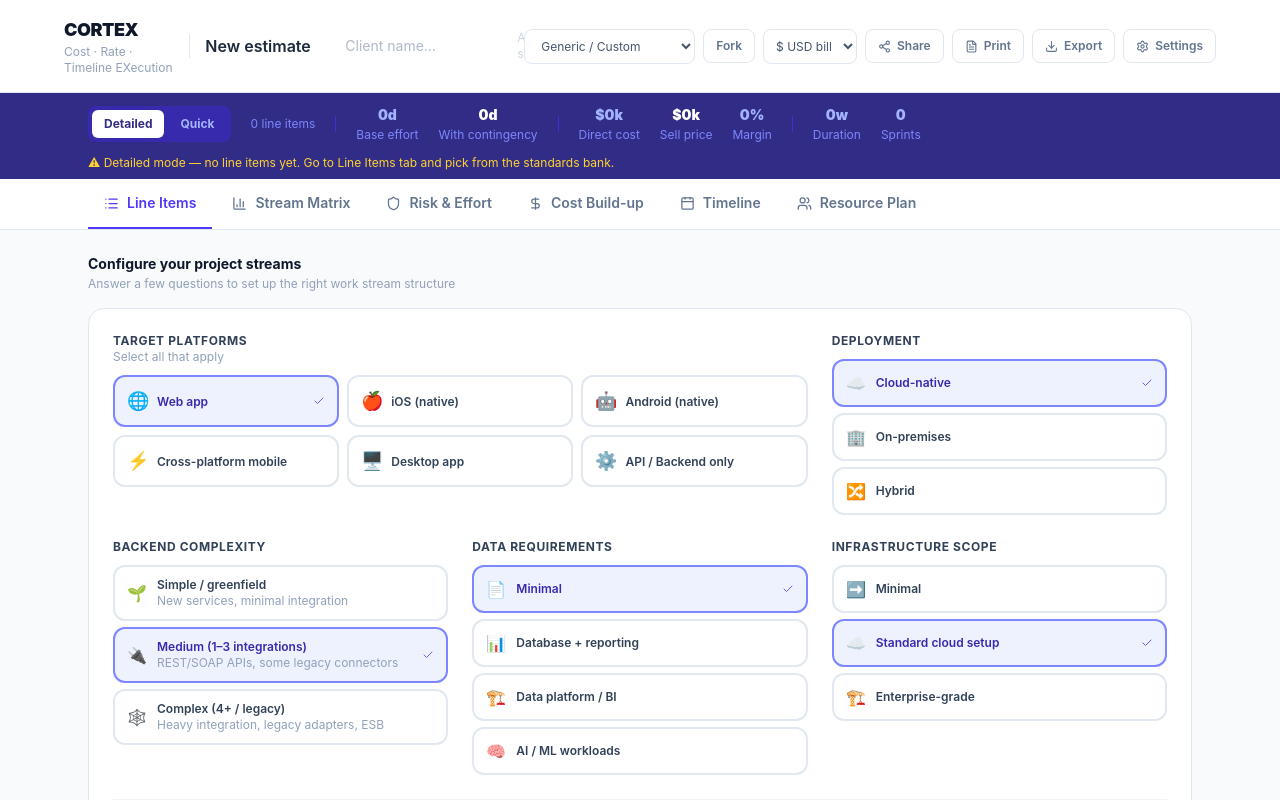
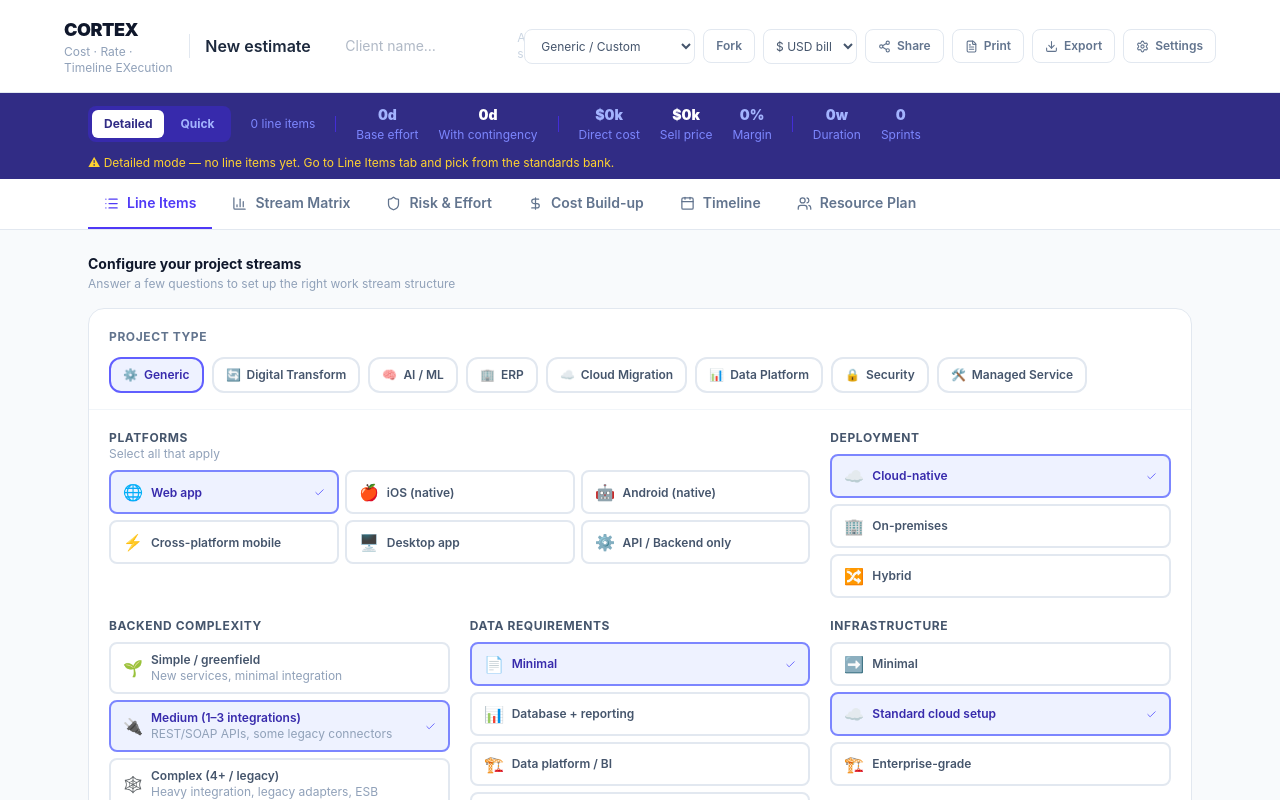
Before and after one commit to gauravs19/cortex, a React (Vite) app: page / in a window 1280 px wide. Both pictures are taken after a click on the button "New estimate". Shown: the top 800 px of the page. Built offline with nearby package versions, Linux system fonts and the light colour scheme.

Commit message:
feat: work type + configurator dynamically linked — single screen, smart defaults per type (#8)
Co-authored-by: gaurav.sharma16 <gaurav.sharma16@globallogic.com>

```diff
--- a/src/components/estimator/StreamConfigWizard.tsx
+++ b/src/components/estimator/StreamConfigWizard.tsx
@@ -1,172 +1,226 @@
 import { useState } from 'react'
-import { Check, Wand2 } from 'lucide-react'
-import { CONFIG_QUESTIONS, DEFAULT_CONFIG, generateStreams, getActiveRolesFromStreams } from '../../data/streamConfigurator'
+import { Check, Wand2, RotateCcw } from 'lucide-react'
+import {
+  CONFIG_QUESTIONS, DEFAULT_CONFIG, WORK_TYPES, WORK_TYPE_DEFAULTS,
+  generateStreams, getActiveRolesFromStreams,
+} from '../../data/streamConfigurator'
 import type { StreamConfig } from '../../types'
 
 interface Props {
   initialConfig?: StreamConfig
   workType: string
   onApply: (streams: ReturnType<typeof generateStreams>, config: StreamConfig, roles: string[]) => void
+  onWorkTypeChange?: (wt: string) => void
   onClose: () => void
   closeLabel?: string
 }
 
-export default function StreamConfigWizard({ initialConfig, workType, onApply, onClose, closeLabel = 'Cancel' }: Props) {
-  const [cfg, setCfg] = useState<StreamConfig>(initialConfig ?? DEFAULT_CONFIG)
+export default function StreamConfigWizard({
+  initialConfig, workType, onApply, onWorkTypeChange, onClose, closeLabel = 'Cancel',
+}: Props) {
+  const [activeWorkType, setActiveWorkType] = useState(workType)
+  const [cfg, setCfg] = useState<StreamConfig>(initialConfig ?? WORK_TYPE_DEFAULTS[workType] ?? DEFAULT_CONFIG)
+  const [customised, setCustomised] = useState(false)
 
-  const setValue = (id: keyof StreamConfig, value: string | string[] | boolean) =>
+  const applyWorkType = (wt: string) => {
+    setActiveWorkType(wt)
+    setCfg(WORK_TYPE_DEFAULTS[wt] ?? DEFAULT_CONFIG)
+    setCustomised(false)
+    onWorkTypeChange?.(wt)
+  }
+
+  const setValue = (id: keyof StreamConfig, value: string | string[] | boolean) => {
     setCfg(prev => ({ ...prev, [id]: value }))
+    setCustomised(true)
+  }
 
   const toggleMulti = (id: keyof StreamConfig, value: string) => {
     const current = (cfg[id] as string[]) ?? []
     const next = current.includes(value) ? current.filter(v => v !== value) : [...current, value]
     setCfg(prev => ({ ...prev, [id]: next }))
+    setCustomised(true)
+  }
+
+  const resetToDefaults = () => {
+    setCfg(WORK_TYPE_DEFAULTS[activeWorkType] ?? DEFAULT_CONFIG)
+    setCustomised(false)
   }
 
   const handleApply = () => {
-    const streams = generateStreams(cfg, workType)
+    const streams = generateStreams(cfg, activeWorkType)
     onApply(streams, cfg, getActiveRolesFromStreams(streams))
   }
 
-  const preview = generateStreams(cfg, workType)
-  const capexCount = preview.filter(s => s.costType === 'capex').length
-  const opexCount  = preview.filter(s => s.costType === 'opex').length
-  const totalDays  = preview.filter(s => s.costType === 'capex')
-    .reduce((sum, s) => sum + Object.values(s.efforts).reduce((a, b) => a + (b ?? 0), 0), 0)
+  const preview = generateStreams(cfg, activeWorkType)
+  const capexStreams = preview.filter(s => s.costType === 'capex')
+  const opexStreams  = preview.filter(s => s.costType === 'opex')
+  const totalDays   = capexStreams.reduce((sum, s) =>
+    sum + Object.values(s.efforts).reduce((a, b) => a + (b ?? 0), 0), 0)
 
   return (
     <div className="bg-white rounded-2xl border border-slate-200 w-full">
 
-      {/* All questions — single screen */}
-      <div className="grid grid-cols-3 gap-6 px-6 py-6">
+      {/* Work type selector — top row, full width */}
+      <div className="px-5 pt-5 pb-4 border-b border-slate-100">
+        <div className="flex items-center justify-between mb-3">
+          <div className="text-xs font-bold text-slate-500 uppercase tracking-wider">Project type</div>
+          {customised && (
+            <button onClick={resetToDefaults}
+              className="flex items-center gap-1 text-xs text-slate-400 hover:text-indigo-600 transition-colors">
+              <RotateCcw size={11} /> Reset to {WORK_TYPES.find(w => w.value === activeWorkType)?.label ?? 'defaults'}
+            </button>
+          )}
+        </div>
+        <div className="flex gap-2 flex-wrap">
+          {WORK_TYPES.map(wt => (
+            <button
+              key={wt.value}
+              onClick={() => applyWorkType(wt.value)}
+              className={`flex items-center gap-1.5 px-3 py-2 rounded-xl border-2 text-xs font-semibold transition-all ${
+                activeWorkType === wt.value
+                  ? 'border-indigo-500 bg-indigo-50 text-indigo-800'
+                  : 'border-slate-200 text-slate-600 hover:border-slate-300 hover:bg-slate-50'
+              }`}
+            >
+              <span>{wt.icon}</span>
+              {wt.label}
+            </button>
+          ))}
+        </div>
+      </div>
 
-        {/* Q1 — Platforms */}
+      {/* Configuration grid */}
+      <div className="grid grid-cols-3 gap-5 px-5 py-5">
+
+        {/* Platforms — spans 2 cols */}
         <div className="col-span-2">
-          <QuestionLabel text="Target platforms" hint="Select all that apply" />
-          <div className="grid grid-cols-3 gap-2">
+          <SectionLabel text="Platforms" hint="Select all that apply" />
+          <div className="grid grid-cols-3 gap-1.5">
             {CONFIG_QUESTIONS[0].options!.map(opt => {
-              const selected = ((cfg.platforms) ?? []).includes(opt.value)
+              const sel = (cfg.platforms ?? []).includes(opt.value)
               return (
                 <button key={opt.value} onClick={() => toggleMulti('platforms', opt.value)}
-                  className={`flex items-center gap-2 px-3 py-2.5 rounded-xl border-2 text-left transition-all ${
-                    selected ? 'border-indigo-400 bg-indigo-50' : 'border-slate-200 hover:border-slate-300'
+                  className={`flex items-center gap-2 px-3 py-2 rounded-lg border-2 text-left transition-all ${
+                    sel ? 'border-indigo-400 bg-indigo-50' : 'border-slate-200 hover:border-slate-300 hover:bg-slate-50'
                   }`}>
-                  <span className="text-lg shrink-0">{opt.icon}</span>
-                  <span className={`text-xs font-semibold leading-tight ${selected ? 'text-indigo-800' : 'text-slate-700'}`}>{opt.label}</span>
-                  {selected && <Check size={12} className="text-indigo-500 ml-auto shrink-0" />}
+                  <span className="text-base shrink-0">{opt.icon}</span>
+                  <span className={`text-xs font-semibold leading-tight ${sel ? 'text-indigo-800' : 'text-slate-600'}`}>{opt.label}</span>
+                  {sel && <Check size={11} className="text-indigo-500 ml-auto shrink-0" />}
                 </button>
               )
             })}
           </div>
         </div>
 
-        {/* Q2 — Deployment */}
+        {/* Deployment */}
         <div>
-          <QuestionLabel text="Deployment" />
+          <SectionLabel text="Deployment" />
           <div className="space-y-1.5">
             {CONFIG_QUESTIONS[1].options!.map(opt => {
-              const selected = cfg.deployment === opt.value
+              const sel = cfg.deployment === opt.value
               return (
                 <button key={opt.value} onClick={() => setValue('deployment', opt.value)}
-                  className={`w-full flex items-center gap-2.5 px-3 py-2.5 rounded-xl border-2 text-left transition-all ${
-                    selected ? 'border-indigo-400 bg-indigo-50' : 'border-slate-200 hover:border-slate-300'
+                  className={`w-full flex items-center gap-2 px-3 py-2 rounded-lg border-2 text-left transition-all ${
+                    sel ? 'border-indigo-400 bg-indigo-50' : 'border-slate-200 hover:border-slate-300'
                   }`}>
                   <span className="text-base shrink-0">{opt.icon}</span>
-                  <span className={`text-xs font-semibold ${selected ? 'text-indigo-800' : 'text-slate-700'}`}>{opt.label}</span>
-                  {selected && <Check size={12} className="text-indigo-500 ml-auto" />}
+                  <span className={`text-xs font-semibold ${sel ? 'text-indigo-800' : 'text-slate-600'}`}>{opt.label}</span>
+                  {sel && <Check size={11} className="text-indigo-500 ml-auto" />}
                 </button>
               )
             })}
           </div>
         </div>
 
-        {/* Q3 — Backend complexity */}
+        {/* Backend */}
         <div>
-          <QuestionLabel text="Backend complexity" />
+          <SectionLabel text="Backend complexity" />
           <div className="space-y-1.5">
             {CONFIG_QUESTIONS[2].options!.map(opt => {
-              const selected = cfg.backendComplexity === opt.value
+              const sel = cfg.backendComplexity === opt.value
               return (
                 <button key={opt.value} onClick={() => setValue('backendComplexity', opt.value)}
-                  className={`w-full flex items-center gap-2.5 px-3 py-2.5 rounded-xl border-2 text-left transition-all ${
-                    selected ? 'border-indigo-400 bg-indigo-50' : 'border-slate-200 hover:border-slate-300'
+                  className={`w-full flex items-center gap-2 px-3 py-2 rounded-lg border-2 text-left transition-all ${
+                    sel ? 'border-indigo-400 bg-indigo-50' : 'border-slate-200 hover:border-slate-300'
                   }`}>
                   <span className="text-base shrink-0">{opt.icon}</span>
                   <div className="flex-1 min-w-0">
-                    <div className={`text-xs font-semibold ${selected ? 'text-indigo-800' : 'text-slate-700'}`}>{opt.label}</div>
+                    <div className={`text-xs font-semibold ${sel ? 'text-indigo-800' : 'text-slate-600'}`}>{opt.label}</div>
                     {opt.hint && <div className="text-xs text-slate-400 truncate">{opt.hint}</div>}
                   </div>
-                  {selected && <Check size={12} className="text-indigo-500 shrink-0" />}
+                  {sel && <Check size={11} className="text-indigo-500 shrink-0" />}
                 </button>
               )
             })}
           </div>
         </div>
 
-        {/* Q4 — Data requirements */}
+        {/* Data */}
         <div>
-          <QuestionLabel text="Data requirements" />
+          <SectionLabel text="Data requirements" />
           <div className="space-y-1.5">
             {CONFIG_QUESTIONS[3].options!.map(opt => {
-              const selected = cfg.dataNeeds === opt.value
+              const sel = cfg.dataNeeds === opt.value
               return (
                 <button key={opt.value} onClick={() => setValue('dataNeeds', opt.value)}
-                  className={`w-full flex items-center gap-2.5 px-3 py-2.5 rounded-xl border-2 text-left transition-all ${
-                    selected ? 'border-indigo-400 bg-indigo-50' : 'border-slate-200 hover:border-slate-300'
+                  className={`w-full flex items-center gap-2 px-3 py-2 rounded-lg border-2 text-left transition-all ${
+                    sel ? 'border-indigo-400 bg-indigo-50' : 'border-slate-200 hover:border-slate-300'
                   }`}>
                   <span className="text-base shrink-0">{opt.icon}</span>
-                  <span className={`text-xs font-semibold ${selected ? 'text-indigo-800' : 'text-slate-700'}`}>{opt.label}</span>
-                  {selected && <Check size={12} className="text-indigo-500 ml-auto" />}
+                  <span className={`text-xs font-semibold ${sel ? 'text-indigo-800' : 'text-slate-600'}`}>{opt.label}</span>
+                  {sel && <Check size={11} className="text-indigo-500 ml-auto" />}
                 </button>
               )
             })}
           </div>
         </div>
 
-        {/* Q5 — Infra scope */}
+        {/* Infra */}
         <div>
-          <QuestionLabel text="Infrastructure scope" />
+          <SectionLabel text="Infrastructure" />
           <div className="space-y-1.5">
             {CONFIG_QUESTIONS[4].options!.map(opt => {
-              const selected = cfg.infraScope === opt.value
+              const sel = cfg.infraScope === opt.value
               return (
                 <button key={opt.value} onClick={() => setValue('infraScope', opt.value)}
-                  className={`w-full flex items-center gap-2.5 px-3 py-2.5 rounded-xl border-2 text-left transition-all ${
-                    selected ? 'border-indigo-400 bg-indigo-50' : 'border-slate-200 hover:border-slate-300'
+                  className={`w-full flex items-center gap-2 px-3 py-2 rounded-lg border-2 text-left transition-all ${
+                    sel ? 'border-indigo-400 bg-indigo-50' : 'border-slate-200 hover:border-slate-300'
                   }`}>
                   <span className="text-base shrink-0">{opt.icon}</span>
-                  <span className={`text-xs font-semibold ${selected ? 'text-indigo-800' : 'text-slate-700'}`}>{opt.label}</span>
-                  {selected && <Check size={12} className="text-indigo-500 ml-auto" />}
+                  <span className={`text-xs font-semibold ${sel ? 'text-indigo-800' : 'text-slate-600'}`}>{opt.label}</span>
+                  {sel && <Check size={11} className="text-indigo-500 ml-auto" />}
                 </button>
               )
             })}
           </div>
         </div>
 
-        {/* Q6 + Q7 — Toggles */}
-        <div className="col-span-3 flex items-center gap-4 pt-2 border-t border-slate-100">
-          <ToggleChip
-            label="Security / compliance requirements"
+        {/* Toggles + action row */}
+        <div className="col-span-3 flex items-center gap-3 pt-3 border-t border-slate-100">
+          <Toggle
+            label="Security / compliance"
             value={cfg.hasSecurityReqs}
             onChange={v => setValue('hasSecurityReqs', v)}
           />
-          <ToggleChip
-            label="Change management & training in scope"
+          <Toggle
+            label="Change management & training"
             value={cfg.hasChangeManagement}
             onChange={v => setValue('hasChangeManagement', v)}
           />
-          <div className="ml-auto flex items-center gap-4">
-            {/* Live stream count */}
+
+          {/* Live summary + actions */}
+          <div className="ml-auto flex items-center gap-3">
             <div className="text-right">
-              <div className="text-sm font-black text-indigo-600">{totalDays}d · {capexCount + opexCount} streams</div>
-              <div className="text-xs text-slate-400">{capexCount} CapEx · {opexCount} OpEx</div>
+              <div className="text-sm font-black text-indigo-600">{totalDays}d</div>
+              <div className="text-xs text-slate-400">{capexStreams.length} CapEx · {opexStreams.length} OpEx</div>
             </div>
-            <button onClick={onClose} className="text-xs text-slate-400 hover:text-slate-600 px-3 py-2 rounded-lg transition-colors">
+            <button onClick={onClose}
+              className="text-xs text-slate-400 hover:text-slate-600 px-3 py-2 rounded-lg transition-colors">
               {closeLabel}
             </button>
             <button onClick={handleApply}
               className="flex items-center gap-2 px-5 py-2.5 bg-indigo-600 text-white text-sm font-bold rounded-xl hover:bg-indigo-700 transition-colors">
-              <Wand2 size={14} /> Apply streams
+              <Wand2 size={14} /> Apply {capexStreams.length + opexStreams.length} streams
             </button>
           </div>
         </div>
@@ -175,23 +229,25 @@ export default function StreamConfigWizard({ initialConfig, workType, onApply, o
   )
 }
 
-function QuestionLabel({ text, hint }: { text: string; hint?: string }) {
+function SectionLabel({ text, hint }: { text: string; hint?: string }) {
   return (
-    <div className="mb-2.5">
-      <div className="text-xs font-bold text-slate-700 uppercase tracking-wider">{text}</div>
+    <div className="mb-2">
+      <div className="text-xs font-bold text-slate-600 uppercase tracking-wider">{text}</div>
       {hint && <div className="text-xs text-slate-400">{hint}</div>}
     </div>
   )
 }
 
-function ToggleChip({ label, value, onChange }: { label: string; value: boolean; onChange: (v: boolean) => void }) {
+function Toggle({ label, value, onChange }: { label: string; value: boolean; onChange: (v: boolean) => void }) {
   return (
     <button onClick={() => onChange(!value)}
-      className={`flex items-center gap-2 px-4 py-2 rounded-xl border-2 text-xs font-semibold transition-all ${
+      className={`flex items-center gap-2 px-3 py-2 rounded-lg border-2 text-xs font-semibold transition-all ${
         value ? 'border-indigo-400 bg-indigo-50 text-indigo-800' : 'border-slate-200 text-slate-500 hover:border-slate-300'
       }`}>
-      <div className={`w-4 h-4 rounded flex items-center justify-center ${value ? 'bg-indigo-500' : 'border border-slate-300'}`}>
-        {value && <Check size={10} className="text-white" />}
+      <div className={`w-3.5 h-3.5 rounded flex items-center justify-center shrink-0 ${
+        value ? 'bg-indigo-500' : 'border border-slate-300 bg-white'
+      }`}>
+        {value && <Check size={9} className="text-white" />}
       </div>
       {label}
     </button>
--- a/src/components/tabs/StreamsTab.tsx
+++ b/src/components/tabs/StreamsTab.tsx
@@ -10,7 +10,7 @@ const CATEGORY_ORDER: StreamCategory[] = [
 ]
 
 export default function StreamsTab() {
-  const { getActive, setEffort, setStreamMonthlyRate, addStream, removeStream, renameStream, toggleRole, setStreams } = useEstimatorStore()
+  const { getActive, setEffort, setStreamMonthlyRate, addStream, removeStream, renameStream, toggleRole, setStreams, updateField } = useEstimatorStore()
   const est = getActive()
   const [newStreamName, setNewStreamName] = useState('')
   const [editingId, setEditingId] = useState<string | null>(null)
@@ -52,6 +52,7 @@ export default function StreamsTab() {
         <StreamConfigWizard
           initialConfig={est.streamConfig}
           workType={est.workType}
+          onWorkTypeChange={wt => updateField('workType', wt)}
           onApply={(streams, config, roles) => {
             setStreams(streams, config, roles)
             setShowWizard(false)
--- a/src/data/streamConfigurator.ts
+++ b/src/data/streamConfigurator.ts
@@ -103,6 +103,55 @@ export const CONFIG_QUESTIONS: ConfigQuestion[] = [
     type: 'toggle',
   },
 ]
+
+// ── Work type definitions ─────────────────────────────────────
+
+export const WORK_TYPES = [
+  { value: '',                       label: 'Generic',              icon: '⚙️' },
+  { value: 'digital-transformation', label: 'Digital Transform',    icon: '🔄' },
+  { value: 'ai-ml',                  label: 'AI / ML',              icon: '🧠' },
+  { value: 'erp',                    label: 'ERP',                  icon: '🏢' },
+  { value: 'cloud-migration',        label: 'Cloud Migration',      icon: '☁️' },
+  { value: 'data-platform',          label: 'Data Platform',        icon: '📊' },
+  { value: 'security',               label: 'Security',             icon: '🔒' },
+  { value: 'managed-service',        label: 'Managed Service',      icon: '🛠️' },
+]
+
+// Smart defaults per work type — pre-fills the configurator
+export const WORK_TYPE_DEFAULTS: Record<string, StreamConfig> = {
+  '': {
+    platforms: ['web'], deployment: 'cloud', backendComplexity: 'medium',
+    dataNeeds: 'none', infraScope: 'standard', hasSecurityReqs: false, hasChangeManagement: false,
+  },
+  'digital-transformation': {
+    platforms: ['web'], deployment: 'cloud', backendComplexity: 'medium',
+    dataNeeds: 'reporting', infraScope: 'standard', hasSecurityReqs: false, hasChangeManagement: true,
+  },
+  'ai-ml': {
+    platforms: ['api-only'], deployment: 'cloud', backendComplexity: 'medium',
+    dataNeeds: 'ai', infraScope: 'standard', hasSecurityReqs: false, hasChangeManagement: false,
+  },
+  'erp': {
+    platforms: ['web'], deployment: 'cloud', backendComplexity: 'complex',
+    dataNeeds: 'reporting', infraScope: 'standard', hasSecurityReqs: false, hasChangeManagement: true,
+  },
+  'cloud-migration': {
+    platforms: ['api-only'], deployment: 'cloud', backendComplexity: 'complex',
+    dataNeeds: 'none', infraScope: 'complex', hasSecurityReqs: false, hasChangeManagement: false,
+  },
+  'data-platform': {
+    platforms: ['web'], deployment: 'cloud', backendComplexity: 'medium',
+    dataNeeds: 'platform', infraScope: 'standard', hasSecurityReqs: false, hasChangeManagement: false,
+  },
+  'security': {
+    platforms: ['api-only'], deployment: 'cloud', backendComplexity: 'medium',
+    dataNeeds: 'none', infraScope: 'standard', hasSecurityReqs: true, hasChangeManagement: false,
+  },
+  'managed-service': {
+    platforms: ['api-only'], deployment: 'hybrid', backendComplexity: 'simple',
+    dataNeeds: 'none', infraScope: 'minimal', hasSecurityReqs: false, hasChangeManagement: true,
+  },
+}
 
 export const DEFAULT_CONFIG: StreamConfig = {
   platforms: ['web'],
--- a/src/pages/Estimator.tsx
+++ b/src/pages/Estimator.tsx
@@ -224,7 +224,11 @@ export default function Estimator() {
               initialConfig={est.streamConfig}
               workType={est.workType}
               closeLabel="Skip for now"
-              onApply={(streams, config, roles) => { setStreams(streams, config, roles); updateField('wizardCompleted', true) }}
+              onWorkTypeChange={wt => updateField('workType', wt)}
+              onApply={(streams, config, roles) => {
+                setStreams(streams, config, roles)
+                updateField('wizardCompleted', true)
+              }}
               onClose={() => updateField('wizardCompleted', true)}
             />
           </div>
```
Also changed, not shown: src/pages/Home.tsx (+8 -40 lines).
